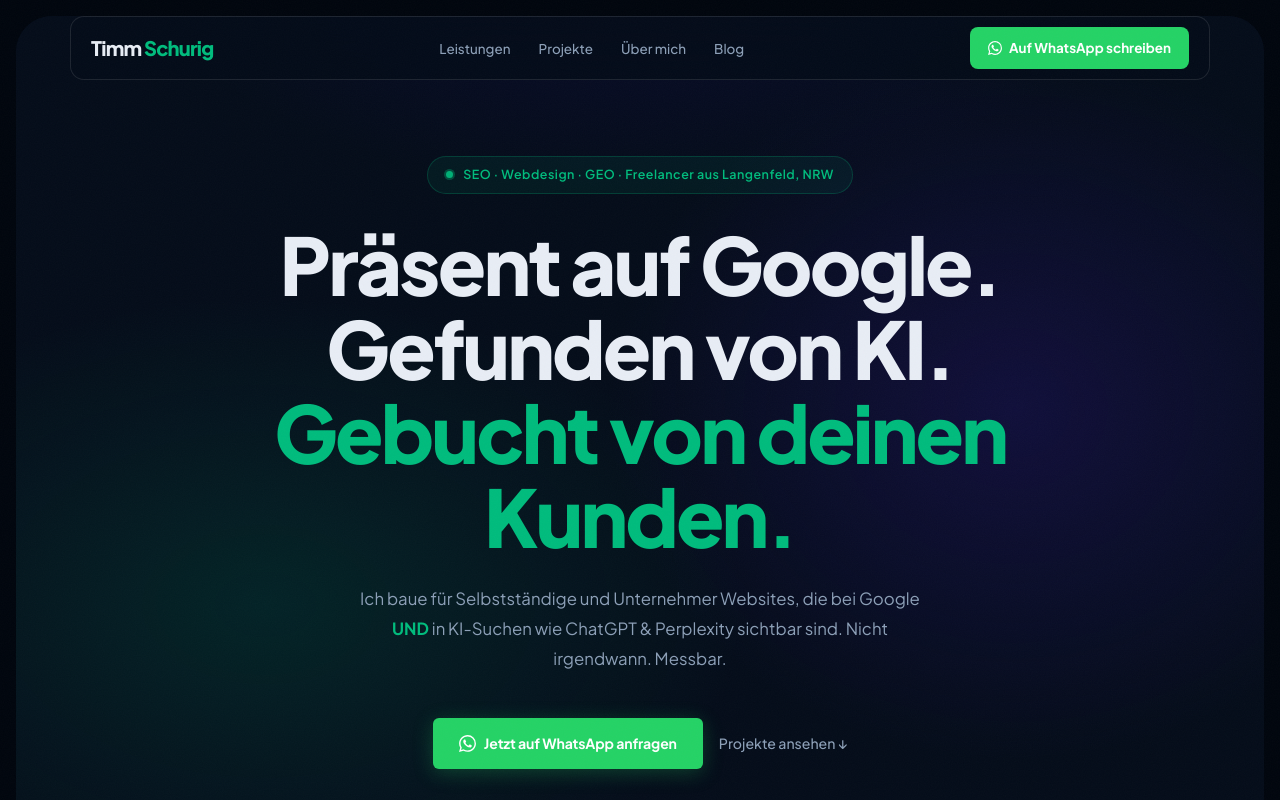
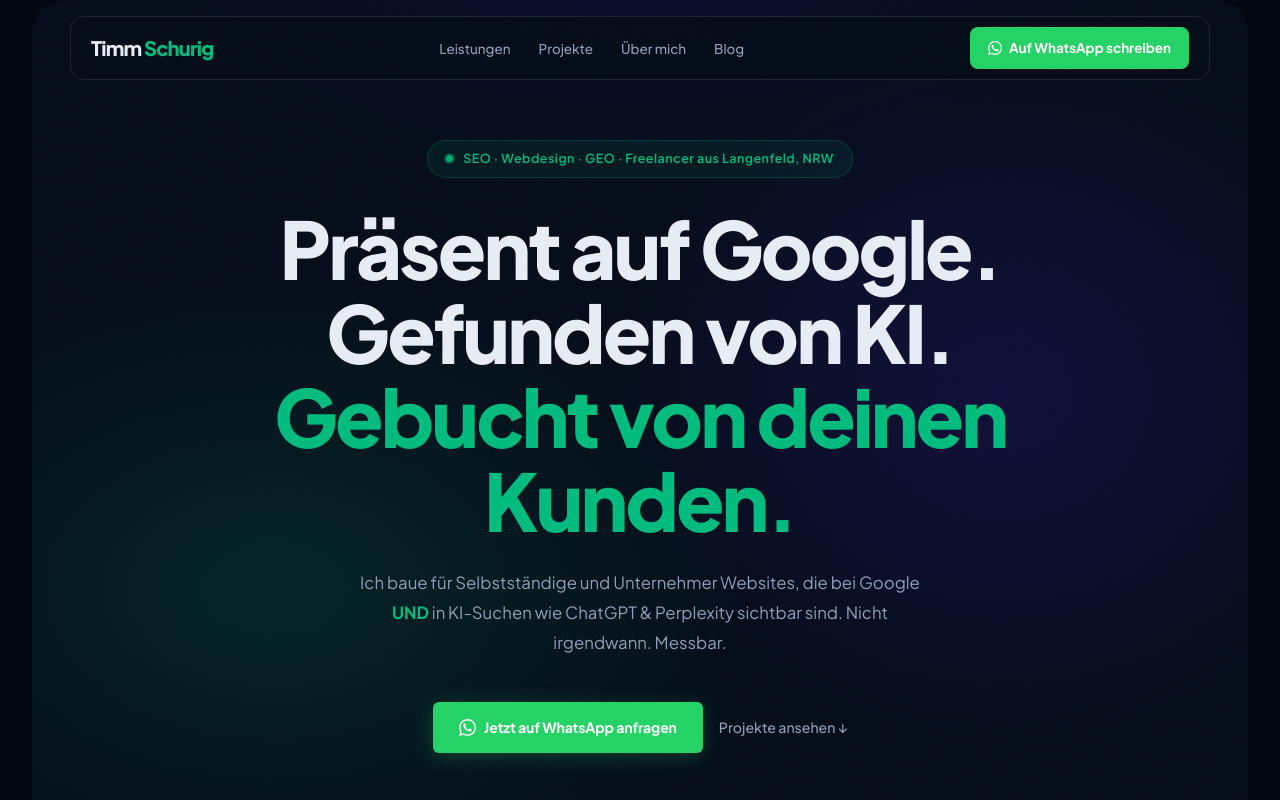
Before and after one commit to timmsug-source/LP-LinkedIn, a Next.js app: page / in a window 1280 px wide. Shown: the top 800 px of the page. Built offline with nearby package versions, Linux system fonts and the light colour scheme; no server answers; the database is empty.

Commit message:
Revert "feat: boxed page layout – gesamter Inhalt in gerundetem Container"
This reverts commit 1b9e5122c79cc7c06ebd2c2cd9c5e05acf34cbbe.

```diff
--- a/app/globals.css
+++ b/app/globals.css
@@ -18,29 +18,37 @@
 html { scroll-behavior: smooth; font-size: 16px; }
 
 body {
-  background: #01060e;
+  background: #01060f;
   color: var(--text);
   line-height: 1.6;
   -webkit-font-smoothing: antialiased;
 }
 
-/* PAGE BOX – gesamter Inhalt in einem gerundeten Container */
-.page-bg {
-  min-height: 100vh;
-  background: #01060e;
-}
-
-.page-box {
-  margin: 12px;
+/* BOXED LAYOUT – dunkle Sections als gerundete Box */
+#hero,
+#problem,
+#leistungen,
+#ueber,
+.rz-section,
+#tools,
+.cta-wa-section {
   border-radius: 28px;
+  margin-left: 20px;
+  margin-right: 20px;
   overflow: hidden;
-  background: var(--bg);
 }
 
 @media (min-width: 960px) {
-  .page-box {
-    margin: 16px;
-    border-radius: 36px;
+  #hero,
+  #problem,
+  #leistungen,
+  #ueber,
+  .rz-section,
+  #tools,
+  .cta-wa-section {
+    border-radius: 32px;
+    margin-left: 32px;
+    margin-right: 32px;
   }
 }
 
@@ -102,17 +110,13 @@
 /* NAV – Selektor absichtlich auf body > nav beschränkt, damit kein anderes <nav> im Content getroffen wird */
 body > nav {
   position: fixed;
-  top: 0; left: 12px; right: 12px;
+  top: 0; left: 0; right: 0;
   z-index: 1000;
   padding: 16px 0;
   background: transparent;
   -webkit-transform: translateZ(0);
   transform: translateZ(0);
   transition: padding .3s var(--ease);
-}
-
-@media (min-width: 960px) {
-  body > nav { left: 16px; right: 16px; }
 }
 body > nav.scrolled { padding: 10px 0; }
 .nav-inner {
--- a/app/layout.tsx
+++ b/app/layout.tsx
@@ -85,14 +85,10 @@
           dangerouslySetInnerHTML={{ __html: JSON.stringify(globalSchema) }}
         />
         <Nav data={navData} />
-        <div className="page-bg">
-          <div className="page-box">
-            <div className="noise-overlay" aria-hidden="true" />
-            <main id="page-wrapper">
-              <AnimationProvider>{children}</AnimationProvider>
-            </main>
-          </div>
-        </div>
+        <div className="noise-overlay" aria-hidden="true" />
+        <main id="page-wrapper">
+          <AnimationProvider>{children}</AnimationProvider>
+        </main>
       </body>
     </html>
   )
```
